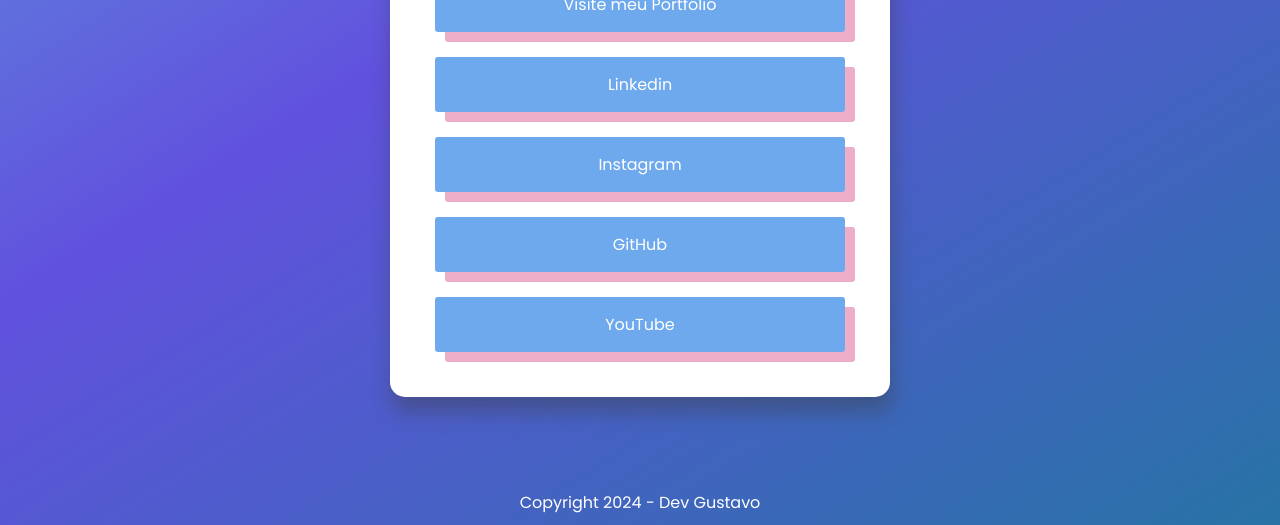
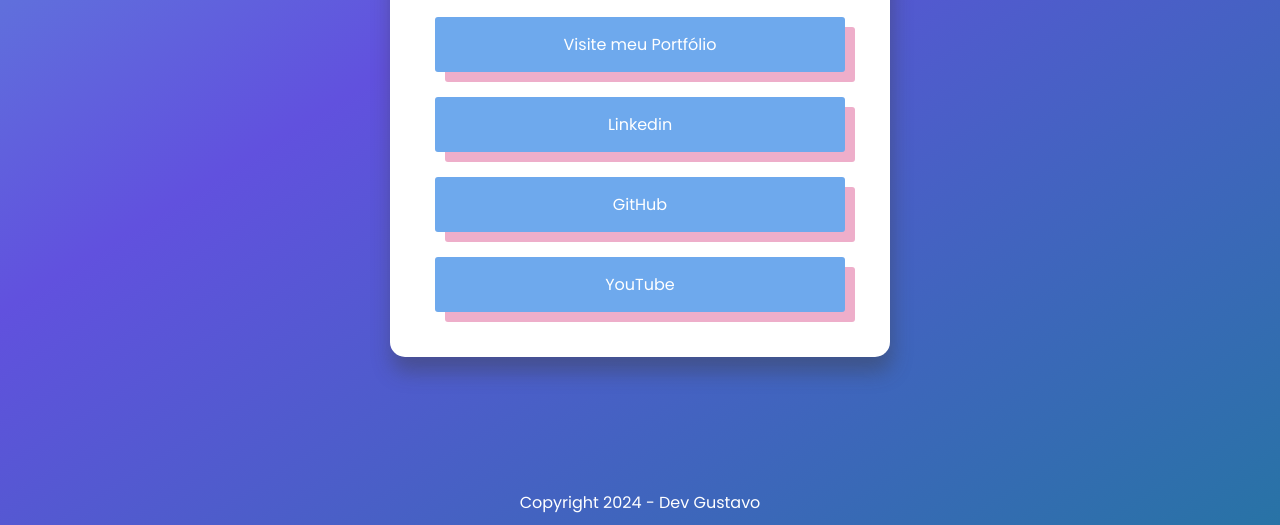
Before and after one commit to Gustavohenriquens/Meus-Links, a plain HTML site: page index.html in a window 1280 px wide. Shown: the part 275-800 px from the top of the page. Drawn offline with Linux system fonts and the light colour scheme.

Commit message:
Update index.html

```diff
--- a/index.html
+++ b/index.html
@@ -18,7 +18,6 @@
         <main>
             <a href="https://gustavohenriquens.github.io/Meu-Portfolio/">Visite meu Portfólio</a>
             <a href="https://www.linkedin.com/in/gustavo-henrique-25a436249/">Linkedin</a>
-            <a href="https://www.instagram.com/dev_gustavo0/?next=%2F">Instagram</a>
             <a href="https://github.com/Gustavohenriquens?tab=repositories">GitHub</a>
             <a href="https://www.youtube.com/channel/UC_g6eGc4uf6C5umqggyq8Ew">YouTube</a>
             <!--<a href="#">Twitter</a> -->
```
